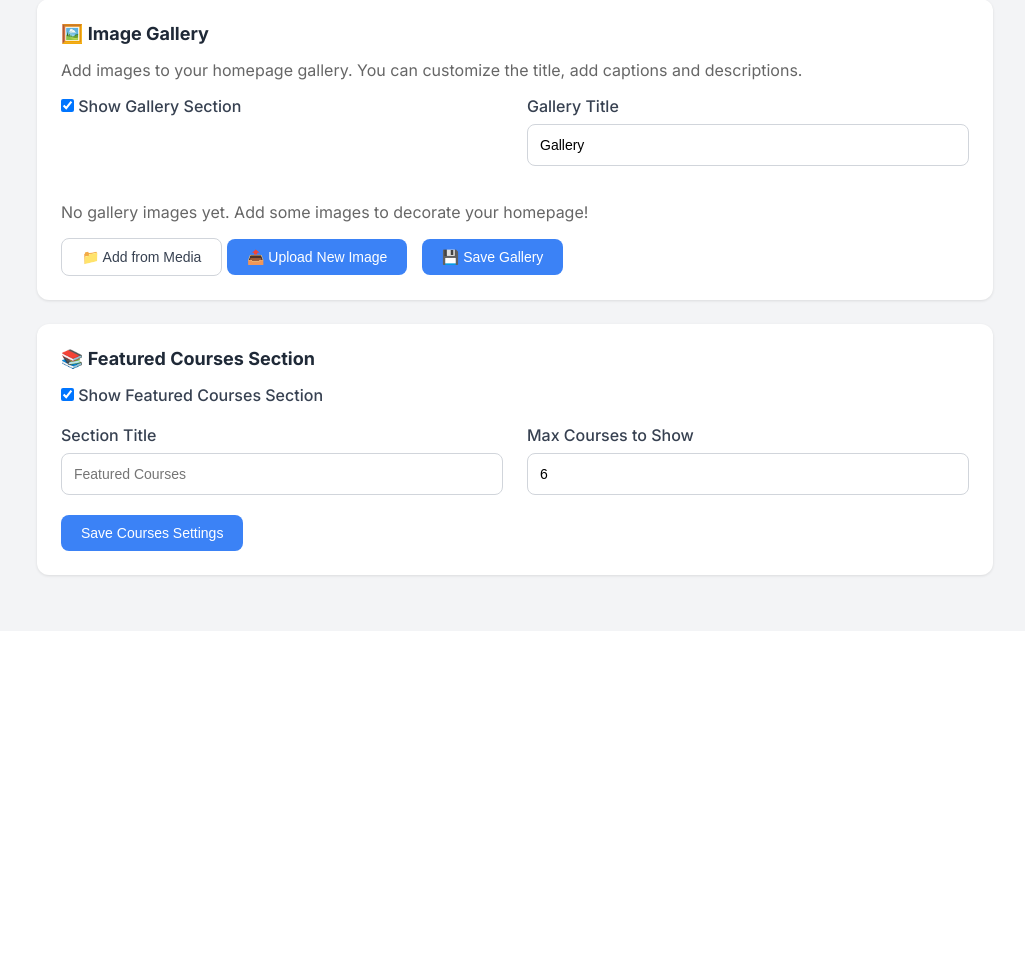
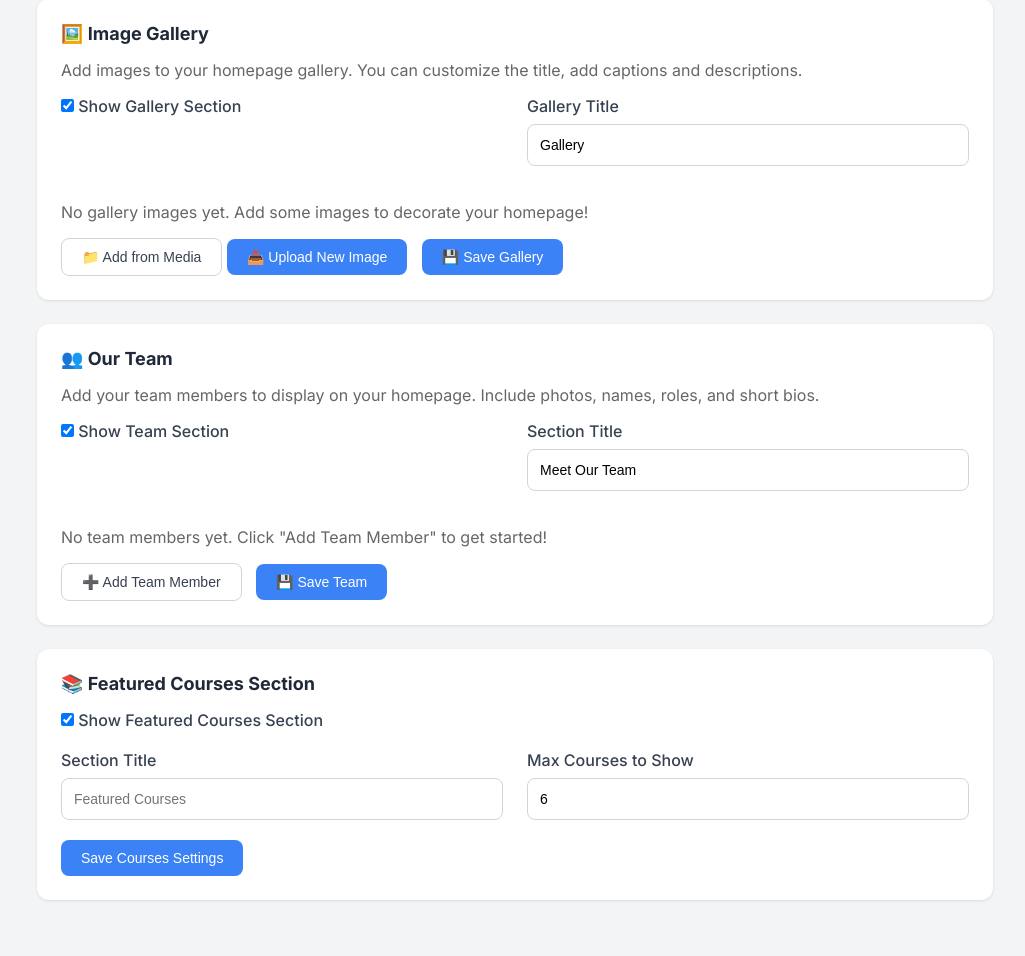
Before and after one commit to dadad132/LMS, a FastAPI app: template app/templates/admin/index.html in a window 1280 px wide, after a click that opens the changed part. Shown: the part 2007-2963 px from the top of the page, without its empty margins (255-1280 px from the left). Before the commit the page ends 2586 px from the top, so only its background shows below. Run offline with FastAPI, Linux system fonts and the light colour scheme; the template is opened without the code that fills it, so the values that code supplies are empty; some libraries are stand-ins or nearby versions.

Commit message:
Add Team/Staff section to homepage builder with media picker fix

```diff
--- a/app/static/js/admin.js
+++ b/app/static/js/admin.js
@@ -7,6 +7,7 @@ let currentFeatures = [];
 let currentStats = [];
 let currentTestimonials = [];
 let currentGalleryImages = [];
+let currentTeamMembers = [];
 
 // ==================== Navigation ====================
 document.addEventListener('DOMContentLoaded', function() {
@@ -791,6 +792,20 @@ function selectMedia(url, targetInputId) {
         addGalleryImageFromPicker(url);
     }
 
+    // Special handling for team images
+    if (targetInputId.startsWith('teamImage')) {
+        const idx = parseInt(targetInputId.replace('teamImage', ''));
+        currentTeamMembers[idx].image = url;
+        renderTeam();
+    }
+
+    // Special handling for testimonial images
+    if (targetInputId.startsWith('testimonialImage')) {
+        const idx = parseInt(targetInputId.replace('testimonialImage', ''));
+        currentTestimonials[idx].image = url;
+        renderTestimonials();
+    }
+
     document.getElementById('mediaPicker').remove();
 }
 
@@ -1283,6 +1298,12 @@ async function loadHomepageSettings() {
         currentGalleryImages = config.gallery_images || [];
         renderGallery();
 
+        // Team Members
+        document.getElementById('teamEnabled').checked = config.team_enabled !== false;
+        document.getElementById('teamTitle').value = config.team_title || 'Meet Our Team';
+        currentTeamMembers = config.team_members || [];
+        renderTeam();
+
     } catch (error) {
         console.error('Error loading homepage settings:', error);
     }
@@ -1601,6 +1622,104 @@ async function uploadGalleryImage() {
         }
     };
     input.click();
+}
+
+// Team Functions
+function renderTeam() {
+    const container = document.getElementById('teamContainer');
+    if (!container) return;
+
+    container.innerHTML = currentTeamMembers.map((member, idx) => `
+        <div class="admin-team-item" style="background: #f8f9fa; border-radius: 8px; padding: 1rem; margin-bottom: 1rem;">
+            <div style="display: flex; gap: 1rem; align-items: flex-start;">
+                <div style="flex-shrink: 0;">
+                    <div style="width: 80px; height: 80px; border-radius: 50%; overflow: hidden; background: #e5e7eb; display: flex; align-items: center; justify-content: center;">
+                        ${member.image ? `<img src="${member.image}" style="width: 100%; height: 100%; object-fit: cover;">` : '<span style="font-size: 2rem;">👤</span>'}
+                    </div>
+                    <div style="margin-top: 0.5rem; display: flex; gap: 0.25rem;">
+                        <button type="button" class="btn btn-sm btn-outline" onclick="showMediaPicker('teamImage${idx}')">📁</button>
+                        <button type="button" class="btn btn-sm btn-outline" onclick="uploadTeamImage(${idx})">📤</button>
+                    </div>
+                    <input type="hidden" id="teamImage${idx}" onchange="updateTeamMember(${idx}, 'image', this.value)">
+                </div>
+                <div style="flex: 1;">
+                    <div style="display: grid; gap: 0.5rem;">
+                        <input type="text" value="${member.name || ''}" onchange="updateTeamMember(${idx}, 'name', this.value)" placeholder="Name" class="form-control" style="font-weight: bold;">
+                        <input type="text" value="${member.role || ''}" onchange="updateTeamMember(${idx}, 'role', this.value)" placeholder="Role/Position" class="form-control">
+                        <textarea onchange="updateTeamMember(${idx}, 'bio', this.value)" placeholder="Short bio (optional)" rows="2" class="form-control">${member.bio || ''}</textarea>
+                        <div style="display: flex; gap: 0.5rem;">
+                            <input type="text" value="${member.email || ''}" onchange="updateTeamMember(${idx}, 'email', this.value)" placeholder="Email (optional)" class="form-control" style="flex: 1;">
+                            <input type="text" value="${member.linkedin || ''}" onchange="updateTeamMember(${idx}, 'linkedin', this.value)" placeholder="LinkedIn URL (optional)" class="form-control" style="flex: 1;">
+                        </div>
+                    </div>
+                </div>
+                <button type="button" onclick="removeTeamMember(${idx})" class="btn btn-sm btn-danger">🗑️</button>
+            </div>
+        </div>
+    `).join('') || '<p style="color: #666;">No team members yet. Click "Add Team Member" to get started!</p>';
+}
+
+function addTeamMember() {
+    currentTeamMembers.push({ name: '', role: '', bio: '', image: '', email: '', linkedin: '' });
+    renderTeam();
+}
+
+function updateTeamMember(idx, field, value) {
+    currentTeamMembers[idx][field] = value;
+}
+
+function removeTeamMember(idx) {
+    if (confirm('Remove this team member?')) {
+        currentTeamMembers.splice(idx, 1);
+        renderTeam();
+    }
+}
+
+async function uploadTeamImage(idx) {
+    const input = document.createElement('input');
+    input.type = 'file';
+    input.accept = 'image/*';
+    input.onchange = async function() {
+        if (this.files[0]) {
+            const formData = new FormData();
+            formData.append('file', this.files[0]);
+
+            try {
+                const result = await fetch('/api/admin/upload?folder=team', {
+                    method: 'POST',
+                    body: formData
+                }).then(r => r.json());
+
+                currentTeamMembers[idx].image = result.url;
+                renderTeam();
+            } catch (error) {
+                console.error('Upload error:', error);
+                alert('Failed to upload image');
+            }
+        }
+    };
+    input.click();
+}
+
+async function saveTeam() {
+    const data = {
+        team_enabled: document.getElementById('teamEnabled').checked,
+        team_title: document.getElementById('teamTitle').value || 'Meet Our Team',
+        team_members: currentTeamMembers
+    };
+
+    try {
+        const response = await fetch('/api/admin/site-config', {
+            method: 'PUT',
+            headers: { 'Content-Type': 'application/json' },
+            body: JSON.stringify(data)
+        });
+        if (!response.ok) throw new Error(await response.text());
+        alert('Team saved successfully! Changes will be visible on your homepage.');
+    } catch (error) {
+        console.error('Save error:', error);
+        alert('Failed to save team');
+    }
 }
 
 async function uploadHeroImage() {
--- a/app/templates/admin/index.html
+++ b/app/templates/admin/index.html
@@ -327,6 +327,29 @@
                             <button type="button" class="btn btn-primary" onclick="saveGallery()" style="margin-left: 10px;">💾 Save Gallery</button>
                         </div>
                         <input type="hidden" id="addGalleryImage" onchange="addGalleryImageFromPicker(this.value)">
+                    </div>
+
+                    <!-- Team/Staff Section -->
+                    <div class="card">
+                        <h3>👥 Our Team</h3>
+                        <p style="color: #666; margin-bottom: 1rem;">Add your team members to display on your homepage. Include photos, names, roles, and short bios.</p>
+                        <div class="form-row" style="margin-bottom: 1rem;">
+                            <div class="form-group">
+                                <label class="checkbox-label">
+                                    <input type="checkbox" id="teamEnabled" checked>
+                                    Show Team Section
+                                </label>
+                            </div>
+                            <div class="form-group" style="flex: 2;">
+                                <label for="teamTitle">Section Title</label>
+                                <input type="text" id="teamTitle" placeholder="Meet Our Team" value="Meet Our Team">
+                            </div>
+                        </div>
+                        <div id="teamContainer" class="admin-team-grid"></div>
+                        <div style="margin-top: 1rem;">
+                            <button type="button" class="btn btn-outline" onclick="addTeamMember()">➕ Add Team Member</button>
+                            <button type="button" class="btn btn-primary" onclick="saveTeam()" style="margin-left: 10px;">💾 Save Team</button>
+                        </div>
                     </div>
 
                     <!-- Courses Section Settings -->
```
Also changed, not shown: app/templates/index.html (+53 -0 lines).
